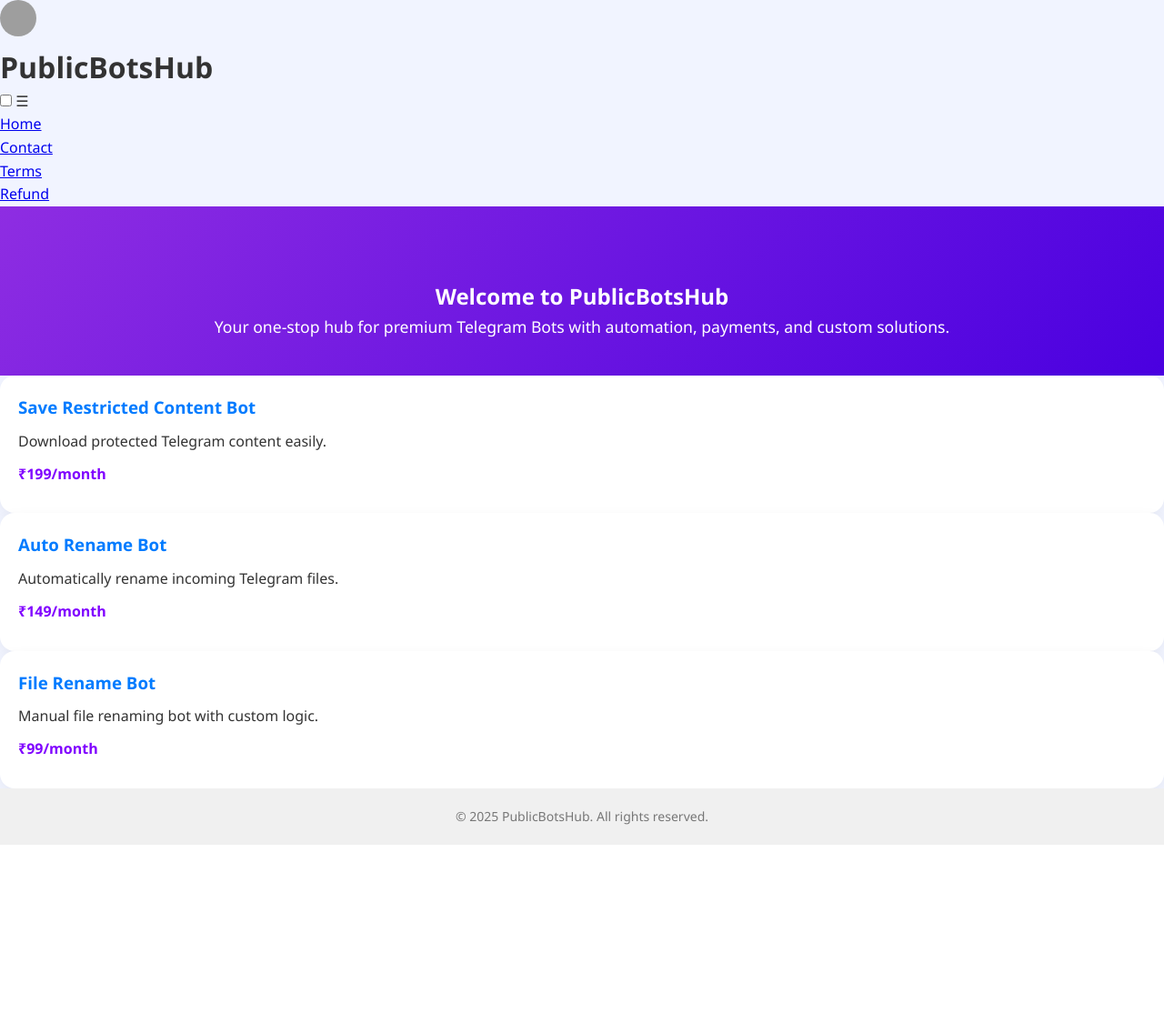
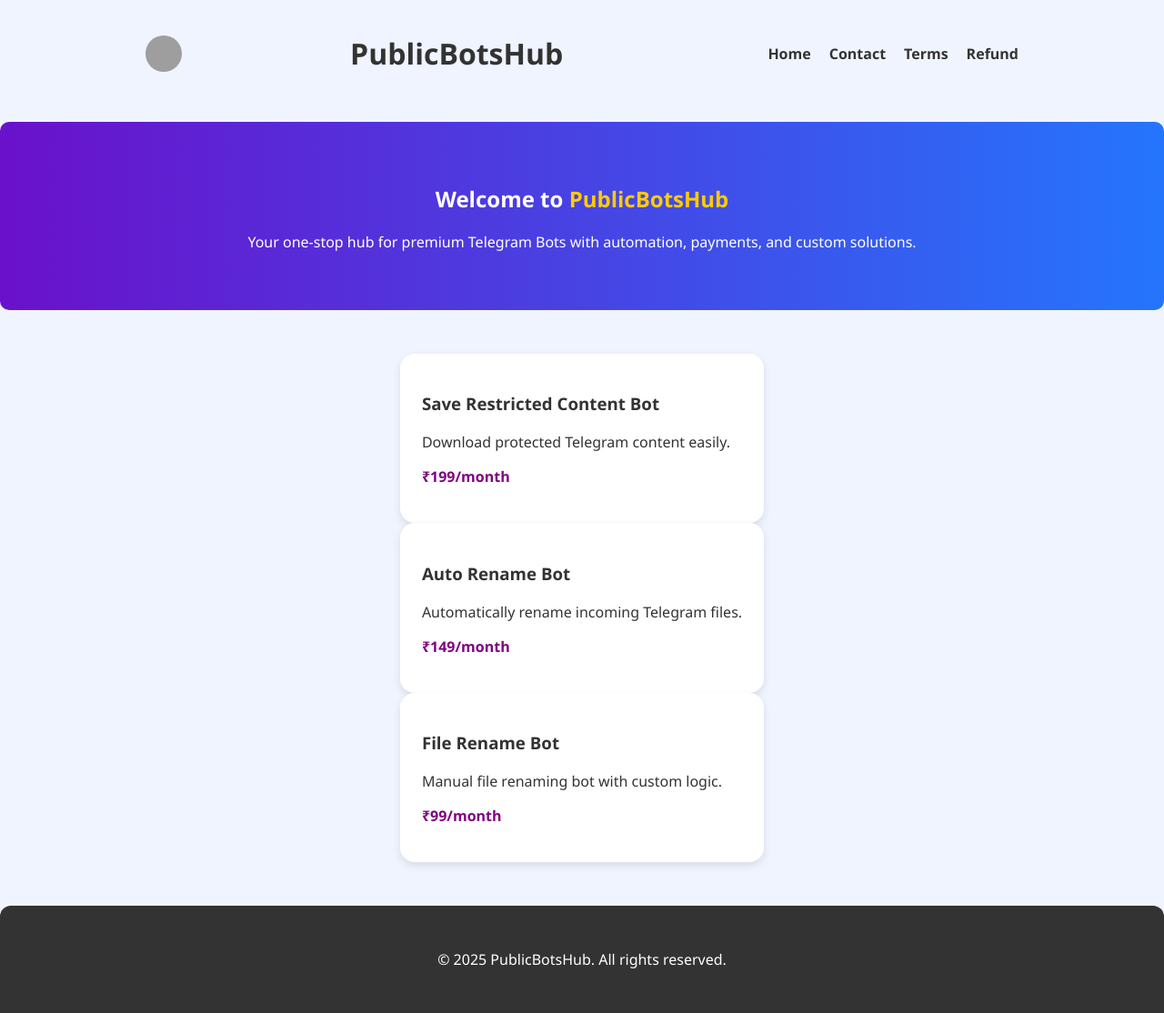
Before and after one commit to rehan-raxa/site, a Python web app: template templates/index.html in a window 1280 px wide. Shown: the whole page at 91% size. Before the commit the page ends 929 px from the top, so only its background shows below. Run offline with Jinja, Linux system fonts and the light colour scheme; the template is opened without the code that fills it, so the values that code supplies are empty; grey boxes are pictures that could not be loaded.

Commit message:
Update style.css

```diff
--- a/static/style.css
+++ b/static/style.css
@@ -1,151 +1,110 @@
-/* Base Reset */
-* {
+body {
   margin: 0;
-  padding: 0;
-  box-sizing: border-box;
+  font-family: 'Segoe UI', sans-serif;
+  background: #f0f4ff;
+  color: #333;
 }
 
-body {
-  font-family: 'Segoe UI', sans-serif;
-  background-color: #f1f4ff;
-  color: #333;
-  line-height: 1.6;
+.container {
+  max-width: 960px;
+  margin: 0 auto;
+  padding: 1rem;
 }
 
-/* Navbar */
-.navbar {
-  display: flex;
-  justify-content: space-between;
-  align-items: center;
-  background: white;
-  padding: 12px 20px;
-  box-shadow: 0 2px 8px rgba(0, 0, 0, 0.05);
-  position: sticky;
-  top: 0;
-  z-index: 1000;
-}
-
-.logo-container {
+.header {
   display: flex;
   align-items: center;
+  justify-content: space-between;
 }
 
 .logo-img {
+  width: 40px;
   height: 40px;
-  width: 40px;
-  object-fit: cover;
   border-radius: 50%;
-  margin-right: 10px;
 }
 
-.site-title {
-  font-size: 20px;
-  font-weight: 600;
-  color: #007BFF;
-  white-space: nowrap;
-}
-
-.menu-toggle {
-  font-size: 24px;
-  cursor: pointer;
-  display: none;
-}
-
-.menu {
+nav ul {
+  list-style: none;
   display: flex;
   gap: 20px;
 }
 
-.menu a {
+nav a {
   text-decoration: none;
-  color: #444;
-  font-weight: 500;
-  transition: color 0.3s;
+  color: #333;
+  font-weight: bold;
 }
 
-.menu a:hover {
-  color: #007BFF;
+.menu-icon {
+  display: none;
+  font-size: 1.5rem;
+  cursor: pointer;
 }
 
+#menu-toggle {
+  display: none;
+}
+
+.hero {
+  background: linear-gradient(to right, #6a11cb, #2575fc);
+  color: white;
+  padding: 2rem;
+  text-align: center;
+  border-radius: 10px;
+  margin-top: 1rem;
+}
+
+.hero span {
+  color: #ffcc00;
+}
+
+.pricing {
+  margin: 2rem 0;
+  display: grid;
+  grid-template-columns: repeat(auto-fit, minmax(240px, 1fr));
+  gap: 1rem;
+}
+
+.card {
+  background: white;
+  padding: 1.5rem;
+  border-radius: 16px;
+  box-shadow: 0 4px 10px rgba(0, 0, 0, 0.1);
+}
+
+.price {
+  color: purple;
+  font-weight: bold;
+}
+
+footer {
+  background: #333;
+  color: white;
+  text-align: center;
+  padding: 1rem;
+  margin-top: 2rem;
+  border-radius: 12px 12px 0 0;
+}
+
+/* Responsive nav */
 @media (max-width: 768px) {
-  .menu {
+  nav ul {
     display: none;
     flex-direction: column;
     background: white;
     position: absolute;
-    top: 60px;
-    right: 20px;
-    padding: 10px 20px;
-    box-shadow: 0 2px 8px rgba(0,0,0,0.1);
+    right: 1rem;
+    top: 70px;
+    box-shadow: 0 2px 10px rgba(0,0,0,0.1);
+    border-radius: 8px;
+    overflow: hidden;
   }
-  .menu.open {
+
+  #menu-toggle:checked + .menu-icon + nav ul {
     display: flex;
   }
-  .menu-toggle {
+
+  .menu-icon {
     display: block;
   }
 }
-
-/* Hero Section */
-.hero {
-  text-align: center;
-  padding: 80px 20px 40px;
-  background: linear-gradient(135deg, #8e2de2, #4a00e0);
-  color: white;
-}
-
-.hero h1 {
-  font-size: 2.5em;
-  margin-bottom: 10px;
-}
-
-.highlight {
-  color: #FFD700;
-}
-
-.hero p {
-  font-size: 1.1em;
-}
-
-/* Cards */
-.cards-section {
-  display: grid;
-  grid-template-columns: repeat(auto-fit, minmax(250px, 1fr));
-  gap: 20px;
-  padding: 40px 20px;
-}
-
-.card {
-  background: white;
-  border-radius: 16px;
-  box-shadow: 0 5px 15px rgba(0,0,0,0.05);
-  padding: 20px;
-  transition: transform 0.3s ease;
-}
-
-.card:hover {
-  transform: translateY(-5px);
-}
-
-.card h3 {
-  color: #007BFF;
-  margin-bottom: 10px;
-}
-
-.card p {
-  margin-bottom: 10px;
-}
-
-.price {
-  font-weight: bold;
-  color: #8000ff;
-}
-
-/* Footer */
-footer {
-  text-align: center;
-  padding: 20px;
-  font-size: 14px;
-  background: #f0f0f0;
-  color: #777;
-}
```
